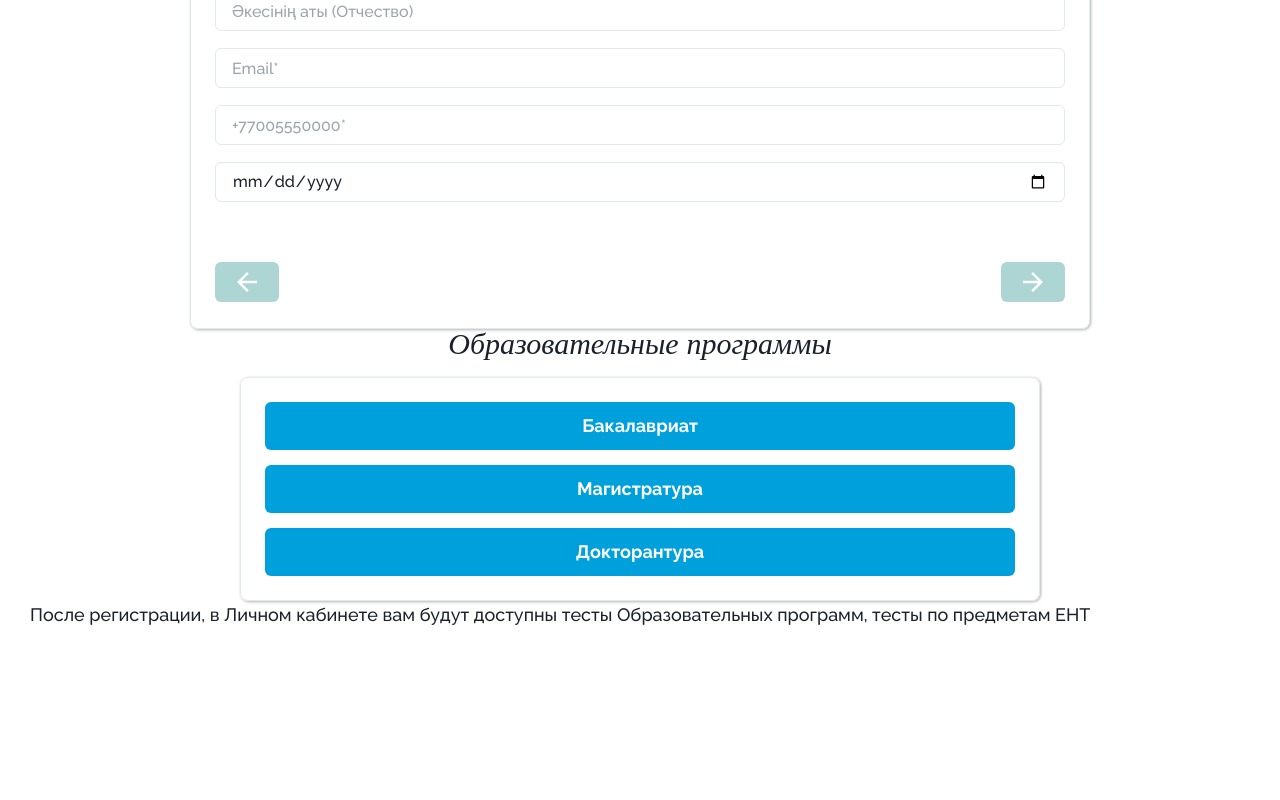
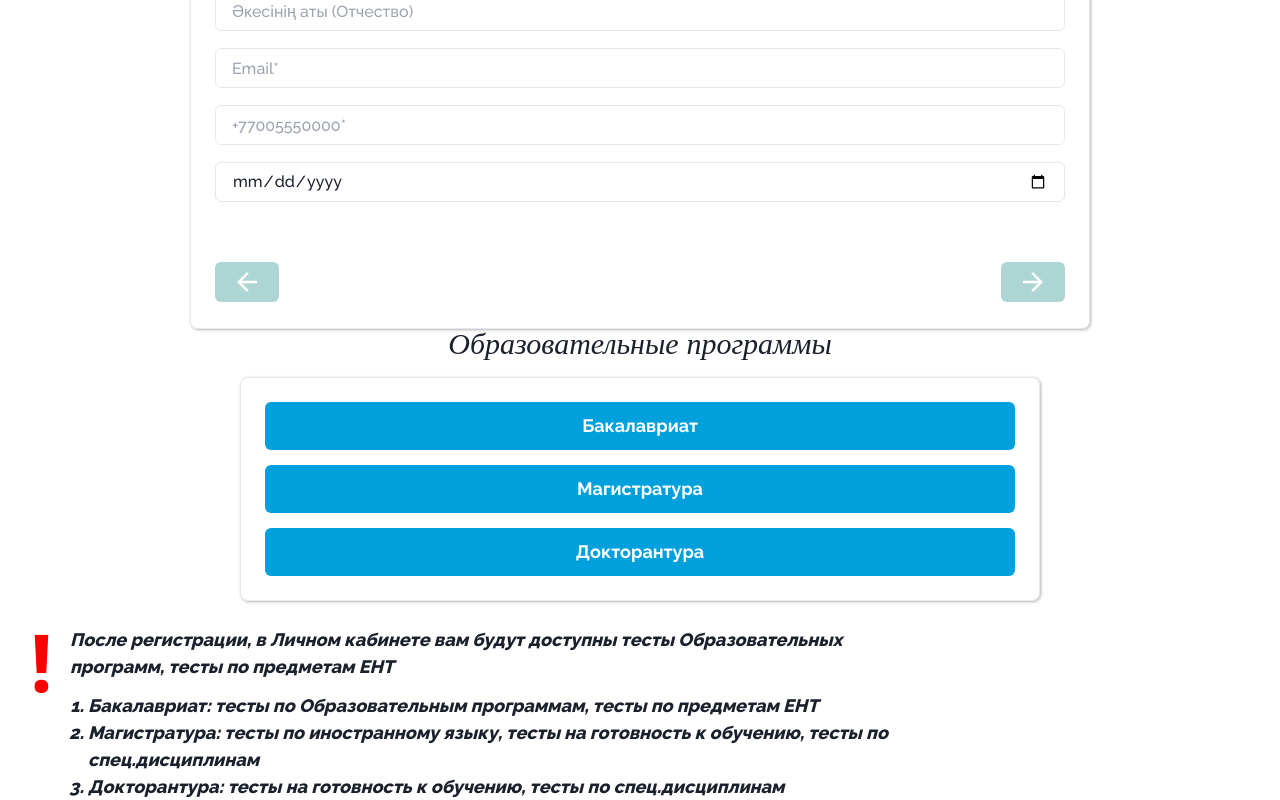
Before and after one commit to DmitryVolkov1997/quiz-app, a React (Vite) app: page / in a window 1280 px wide. Shown: the part 607-1407 px from the top of the page. Before the commit the page ends 1235 px from the top, so only its background shows below. Built offline with nearby package versions, Linux system fonts and the light colour scheme; a web font is replaced by a local one.

Commit message:
Добавил кнопки образов программ

```diff
--- a/src/features/form/components/StepOne.tsx
+++ b/src/features/form/components/StepOne.tsx
@@ -1,5 +1,5 @@
 import React from 'react'
-import {Box, FormControl, Heading, Input, Text} from '@chakra-ui/react'
+import {Box, FormControl, Heading, Input} from '@chakra-ui/react'
 import {inputs, registerName} from 'features/index'
 import {FormDataTypes, FormProps} from 'types/index'
 import {RegisterOptions} from 'react-hook-form'
@@ -22,7 +22,10 @@ export const StepOne = ({register, errors}: StepOneProps) => {
 
 			{
 				inputs.map(el => (
-					<FormControl key={el.id} mb="2%">
+					<FormControl
+						key={el.id}
+						marginBottom={{base: "6%", md: "3%", lg: "2%"}}
+					>
 						<Input
 							placeholder={el.label}
 							type={el.type}
--- a/src/main.tsx
+++ b/src/main.tsx
@@ -3,7 +3,13 @@ import ReactDOM from 'react-dom/client'
 import './index.sass'
 import '@fontsource/raleway/400.css'
 import '@fontsource/raleway/500.css'
+import '@fontsource/raleway/500-italic.css'
 import '@fontsource/raleway/700.css'
+import '@fontsource/raleway/700-italic.css'
+import '@fontsource/raleway/800.css'
+import '@fontsource/raleway/800-italic.css'
+import '@fontsource/raleway/900.css'
+import '@fontsource/raleway/900-italic.css'
 import '@fontsource/open-sans/700.css'
 import '@fontsource/open-sans/700-italic.css'
 import {BrowserRouter} from 'react-router-dom'
--- a/src/pages/FormPage/FormPage.module.sass
+++ b/src/pages/FormPage/FormPage.module.sass
@@ -43,6 +43,25 @@
     display: block
     width: 100%
 
+  &Bottom
+    max-width: 900px
+    margin-top: 25px
+    position: relative
+    padding-left: 40px
+
+    &:before
+      position: absolute
+      content: "!"
+      top: 0
+      left: 0
+      font-size: 80px
+      line-height: 70px
+      color: red
+      font-style: normal
+      font-weight: 900
+      font-family: "Open Sans", sans-serif
+
+
 @media (max-width: 1280px)
   .form
     &Right
--- a/src/pages/FormPage/FormPage.tsx
+++ b/src/pages/FormPage/FormPage.tsx
@@ -2,9 +2,10 @@ import React from 'react'
 import styles from './FormPage.module.sass'
 import {Layout} from 'layout/Layout'
 import {ContactForm} from 'features'
-import {Box, Button, Heading, Text, useMediaQuery} from '@chakra-ui/react'
+import {Box, Button, Heading, ListItem, OrderedList, Text, useMediaQuery} from '@chakra-ui/react'
 import {Link} from 'react-router-dom'
 import {buttons} from 'pages/FormPage/buttons'
+import {listItems} from 'pages/FormPage/listItems'
 
 export const FormPage = () => {
 	return (
@@ -60,10 +61,32 @@ export const FormPage = () => {
 						</Box>
 					</Box>
 
-					<Box>
-						<Text>
-							После регистрации, в Личном кабинете вам будут доступны тесты Образовательных программ, тесты по предметам ЕНТ
+					<Box
+						className={styles.formBottom}
+						fontFamily="Raleway"
+						fontWeight="extrabold"
+						fontStyle="italic"
+					>
+						<Text
+							className={styles.formBottomTitle}
+							fontWeight="extrabold"
+							fontStyle="italic"
+							mb={3}
+						>
+							После регистрации, в Личном кабинете вам будут доступны тесты Образовательных программ,
+							тесты по предметам ЕНТ
 						</Text>
+
+						<OrderedList className={styles.formBottomList}>
+							{listItems.map(item => (
+								<ListItem
+									key={item.id}
+									className={styles.formBottomItem}
+								>
+									{item.label}
+								</ListItem>
+							))}
+						</OrderedList>
 					</Box>
 				</Box>
 			</Box>
--- /dev/null
+++ b/src/pages/FormPage/listItems.ts
@@ -0,0 +1,14 @@
+export const listItems = [
+	{
+		id: 1,
+		label: "Бакалавриат: тесты по Образовательным программам, тесты по предметам ЕНТ"
+	},
+	{
+		id: 2,
+		label: "Магистратура: тесты по иностранному языку, тесты на готовность к обучению, тесты по спец.дисциплинам"
+	},
+	{
+		id: 3,
+		label: "Докторантура: тесты на готовность к обучению, тесты по спец.дисциплинам"
+	}
+]
```
